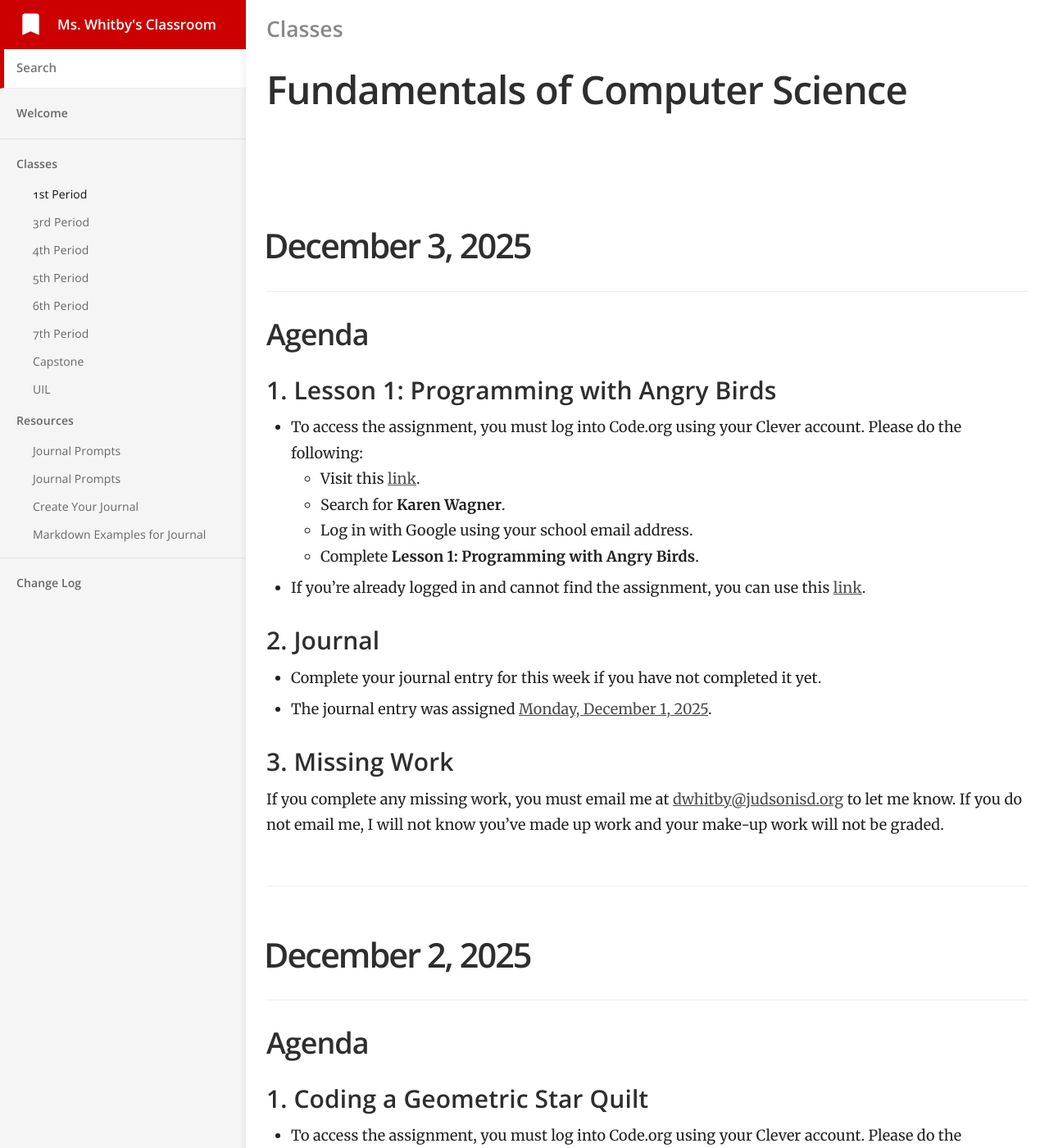
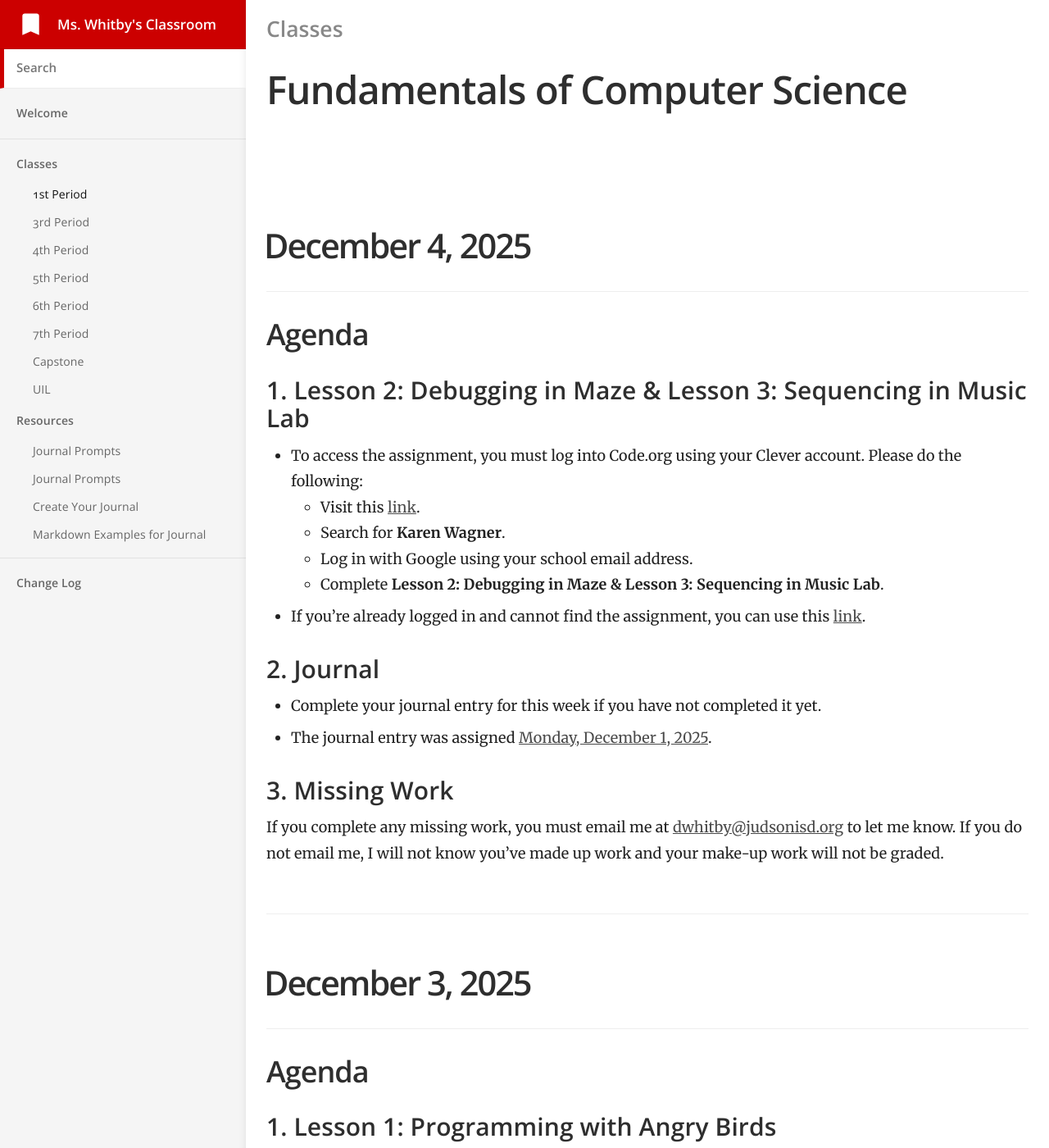
Before and after one commit to mswhitby/classroom, a Jekyll site: the page built from _docs/classes/1st.md, in a window 1280 px wide and 1400 px high. Shown: the whole window at 82% size. Built offline with Jekyll 4.4.1, drawn with Linux system fonts in a browser that asks for light colours.

Commit message:
Updated lessons

```diff
--- a/_docs/classes/1st.md
+++ b/_docs/classes/1st.md
@@ -4,6 +4,30 @@ subtitle: Fundamentals of Computer Science
 category: Classes
 order: 1
 ---
+
+# December 4, 2025
+
+## Agenda
+
+### 1. Lesson 2: Debugging in Maze & Lesson 3: Sequencing in Music Lab
+- To access the assignment, you must log into Code.org using your Clever account. Please do the following:
+    - Visit this [link](https://clever.com/oauth/district-picker?client_id=2f27405716644a951b23&redirect_uri=https%3A%2F%2Fstudio.code.org%2Fusers%2Fauth%2Fclever%2Fcallback&response_type=code&state=ede33ff61289cf32708a0f54079cdd23e31d0b0a02b0e0e8).
+    - Search for **Karen Wagner**.
+    - Log in with Google using your school email address.
+    - Complete **Lesson 2: Debugging in Maze & Lesson 3: Sequencing in Music Lab**.
+
+- If you're already logged in and cannot find the assignment, you can use this [link](https://studio.code.org/courses/express-2025/units/1/lessons/2/levels/1).
+
+### 2. Journal
+
+- Complete your journal entry for this week if you have not completed it yet.
+- The journal entry was assigned [Monday, December 1, 2025](https://github.com/mswhitby/classroom/blob/main/_docs/resources/journal.md#december-1-2025).
+
+### 3. Missing Work
+
+If you complete any missing work, you must email me at <dwhitby@judsonisd.org> to let me know. If you do not email me, I will not know you've made up work and your make-up work will not be graded.
+
+----
 
 # December 3, 2025
 
```
Also changed, not shown: _docs/classes/3rd.md (+24 -0 lines), _docs/classes/7th.md (+24 -0 lines).
